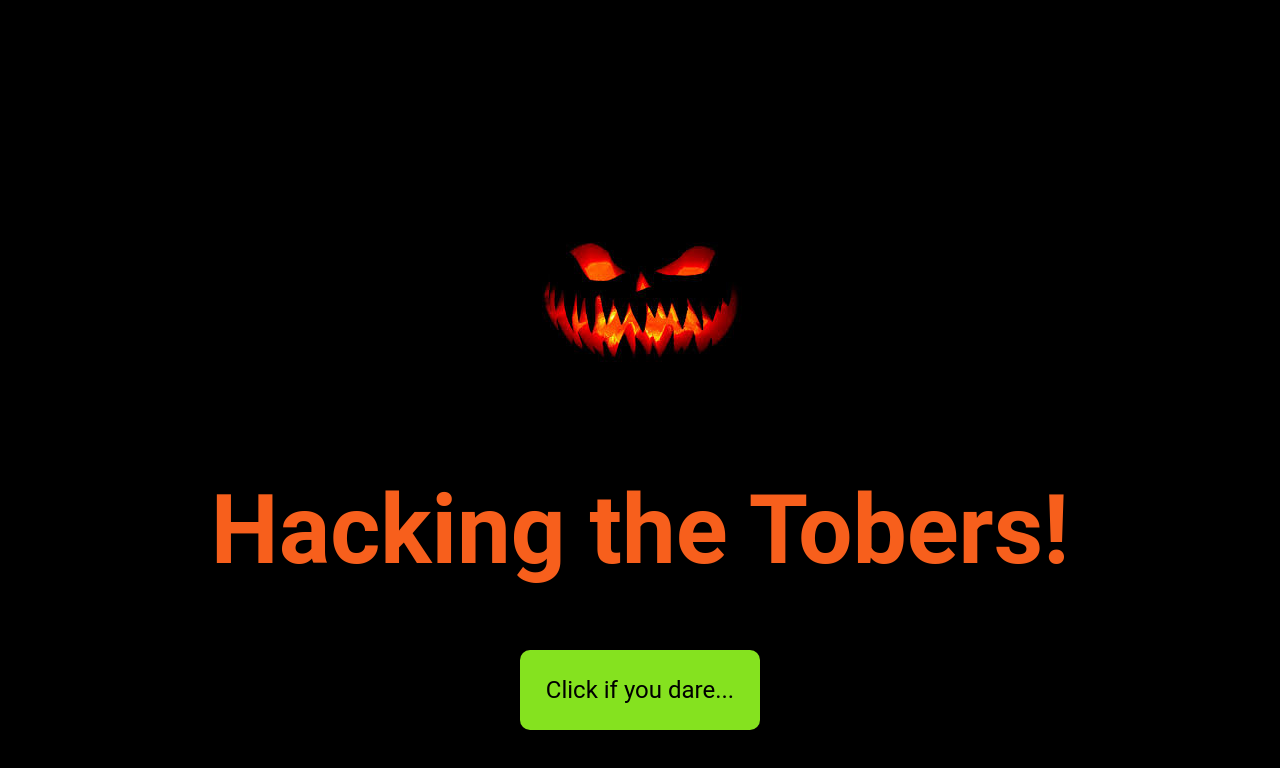
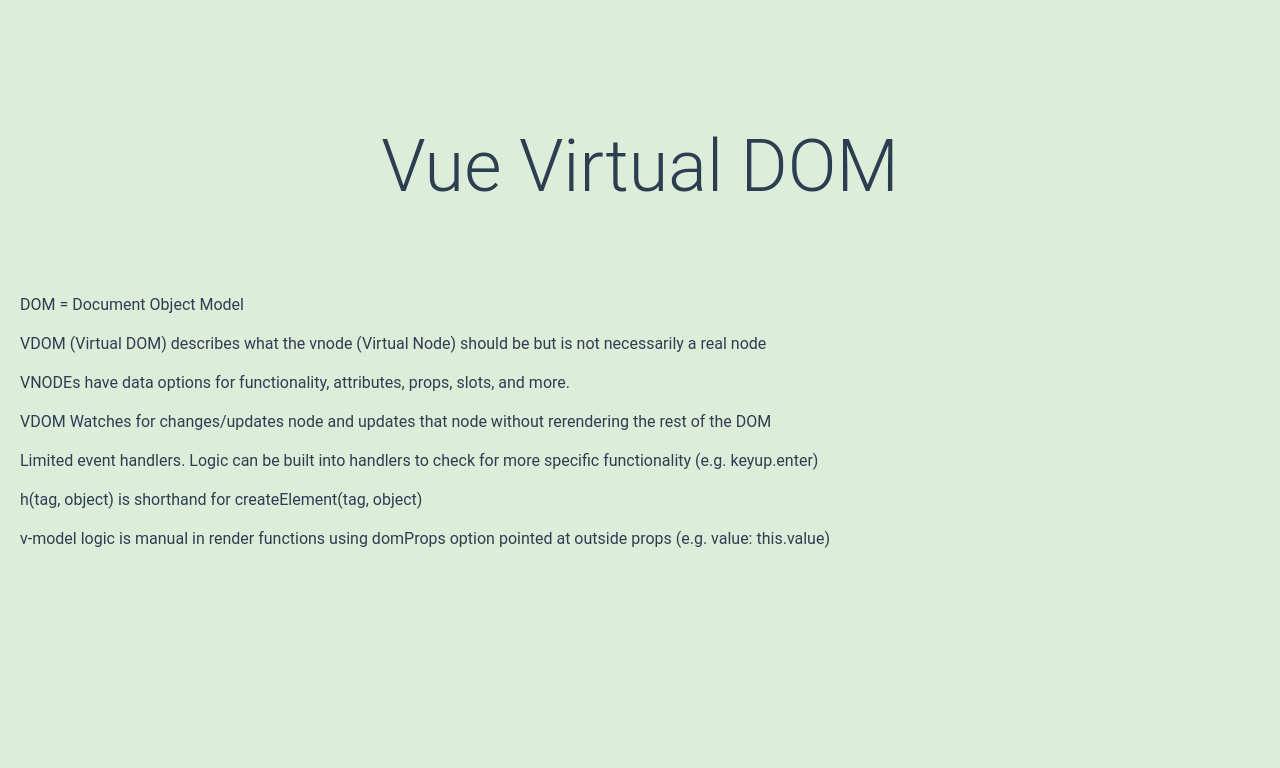
Before and after one commit to tlj4k8/hacktober, a Vue app in the folder hacktober-web/: page / in a window 1280 px wide. Shown: the top 768 px of the page. Built offline with nearby package versions, Linux system fonts and the light colour scheme.

Commit message:
Create VDOM example wip

```diff
--- a/hacktober-web/src/App.vue
+++ b/hacktober-web/src/App.vue
@@ -1,12 +1,11 @@
 <template>
   <div class="app">
-    <Home title="Hacking the Tobers!"/>
+    <Home/>
   </div>
 </template>
 
 <script>
 import Home from './components/Home.vue'
-
 export default {
   name: 'App',
   components: {
@@ -27,7 +26,7 @@
   -moz-osx-font-smoothing: grayscale;
   text-align: center;
   color: #2c3e50;
-  background-color: #000;
+  background-color: rgb(220, 238, 218);
   padding: 4em 0;
 }
 </style>
--- a/hacktober-web/src/components/Home.vue
+++ b/hacktober-web/src/components/Home.vue
@@ -1,44 +1,30 @@
 <template>
   <div class="hack-home">
-    <img
-      alt="Hacktober Pumpkin"
-      class='hack-home_image'
-      src="../assets/hacktober-pumpkin.jpeg"
-    >
-    <h1 class="hack-home_title">{{ title }}</h1>
-    <ImageGenerator/>
+    <HomeTitle title="Vue Virtual DOM"/>
+    <HomeContent/>
   </div>
 </template>
-
 <script>
-import ImageGenerator from "./ImageGenerator";
+import HomeTitle from './HomeTitle.vue'
+import HomeContent from './HomeContent';
 export default {
   name: 'Home',
   components: {
-    ImageGenerator
+    HomeTitle,
+    HomeContent
   },
-  props: {
-    title: String
+  render(h) {
+    return h('div', {
+      class: 'hack-home'
+    })
   }
 }
 </script>
 
-<!-- Add "scoped" attribute to limit CSS to this component only -->
 <style scoped>
 .hack-home {
   display: flex;
   flex-direction: column;
-  justify-content: center;
   height: 100vh;
 }
-.hack-home_title {
-  font-size: 96px;
-  color: #F75F1C;
-  width: 100%;
-}
-.hack-home_image {
-  height: auto;
-  margin: 20px auto;
-  max-width: 300px;
-}
 </style>
--- /dev/null
+++ b/hacktober-web/src/components/HomeContent.vue
@@ -0,0 +1,52 @@
+<script>
+export default {
+  name: 'HomeContent',
+  data: () => {
+    return {
+      items: [
+        'DOM = Document Object Model',
+        'VDOM (Virtual DOM) describes what the vnode (Virtual Node) should be but is not necessarily a real node',
+        'VNODEs have data options for functionality, attributes, props, slots, and more.',
+        'VDOM Watches for changes/updates node and updates that node without rerendering the rest of the DOM',
+        'Limited event handlers. Logic can be built into handlers to check for more specific functionality (e.g. keyup.enter)',
+        'h(tag, object) is shorthand for createElement(tag, object)',
+        'v-model logic is manual in render functions using domProps option pointed at outside props (e.g. value: this.value)',
+      ]
+    }
+  },
+  methods: {
+    handleListItemClick() {
+      alert('Handling a click in my virtual node!');
+    }
+  },
+  render(h) {
+    return h('ul', {
+      class: 'hack-home__list'
+    }, this.items.map(item => {
+        return h('li', {
+          class: 'hack-home__list-item',
+          on: {
+            click: () => this.handleListItemClick()
+          }
+        },item)
+    }))
+  },
+}
+</script>
+
+<style scoped>
+.hack-home__list {
+  padding: 0;
+}
+
+.hack-home__list-item {
+  list-style: none;
+  padding: 10px 20px;
+  text-align: left;
+}
+
+.hack-home__list-item:hover {
+  background-color: rgb(188, 214, 194);
+  cursor: pointer;
+}
+</style>
--- /dev/null
+++ b/hacktober-web/src/components/HomeTitle.vue
@@ -0,0 +1,21 @@
+<script>
+export default {
+  name: 'HomeTitle',
+  props: {
+    title: String
+  },
+  render(h) {
+    return h('h2', {
+      class: 'hack-home_title',
+    },this.title)
+  }
+}
+</script>
+
+<style scoped>
+.hack-home_title {
+  font-size: 72px;
+  font-weight: 300;
+  width: 100%;
+}
+</style>
--- a/hacktober-web/src/components/ImageGenerator.vue
+++ /dev/null
@@ -1,55 +0,0 @@
-<template>
-  <div class='hack-dog'>
-    <button class='hack-dog_button' @click='fetchDogImage'>Click if you dare...</button>
-    <img v-if='this.image' class='hack-dog_image' alt="Dog Picture" :src="this.image">
-  </div>
-</template>
-
-<script>
-import axios from "axios";
-export default {
-  name: 'ImageGenerator',
-  data: () => {
-    return {
-      image: ''
-    }
-  },
-  methods: {
-    fetchDogImage() {
-      axios.get('https://dog.ceo/api/breeds/image/random')
-      .then(response => {
-        this.image = response.data.message;
-      })
-      .catch(error => {
-        console.log(error);
-      })
-    }
-  }
-}
-</script>
-
-<!-- Add "scoped" attribute to limit CSS to this component only -->
-<style scoped>
-.hack-dog {
-  display: flex;
-  flex-wrap: wrap;
-  justify-content: space-evenly;
-}
-.hack-dog_button {
-  background-color: #85E21F;
-  border-radius: 10px;
-  border-style: none;
-  color: #000;
-  font-size: 24px;
-  width: 15rem;
-  height: 5rem;
-}
-.hack-dog_image {
-  border-style: solid;
-  border-color: #881EE4;
-  border-radius: 10px;
-  height: auto;
-  max-width: 400px;
-
-}
-</style>
```
